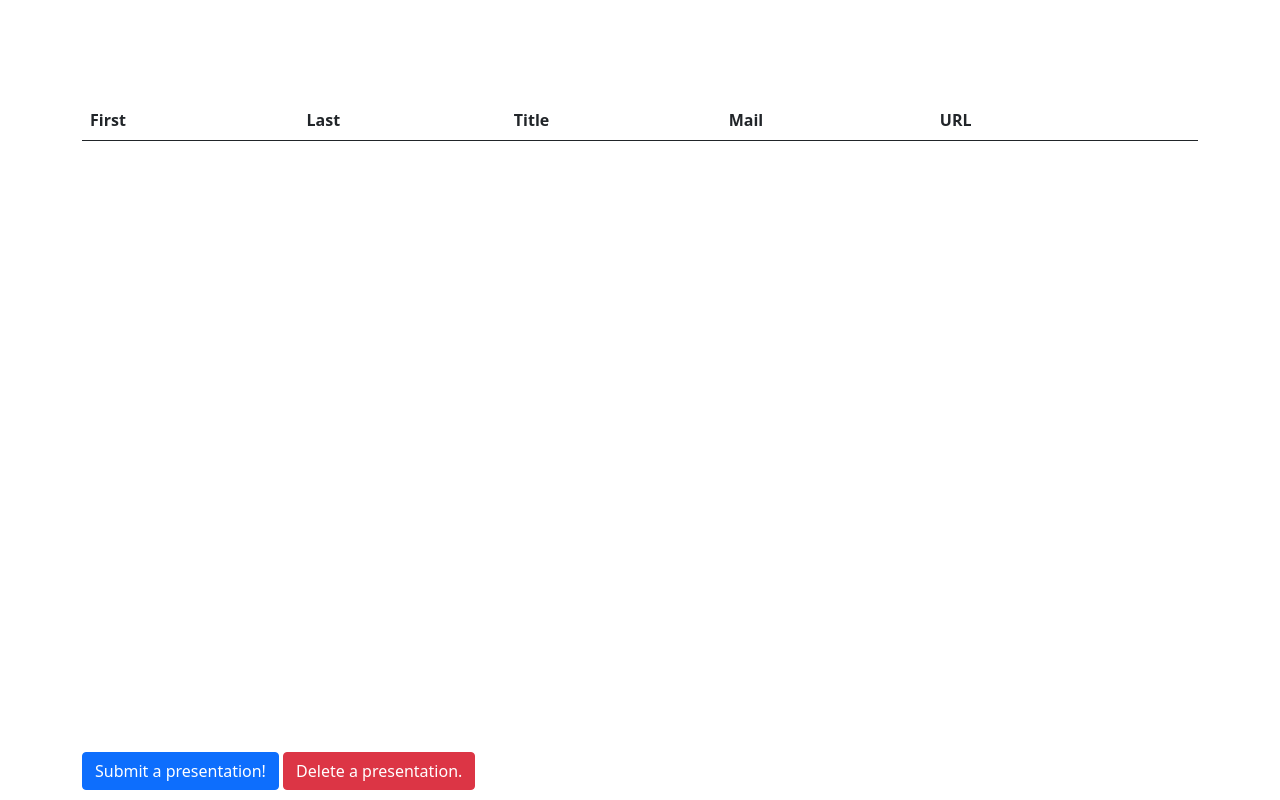
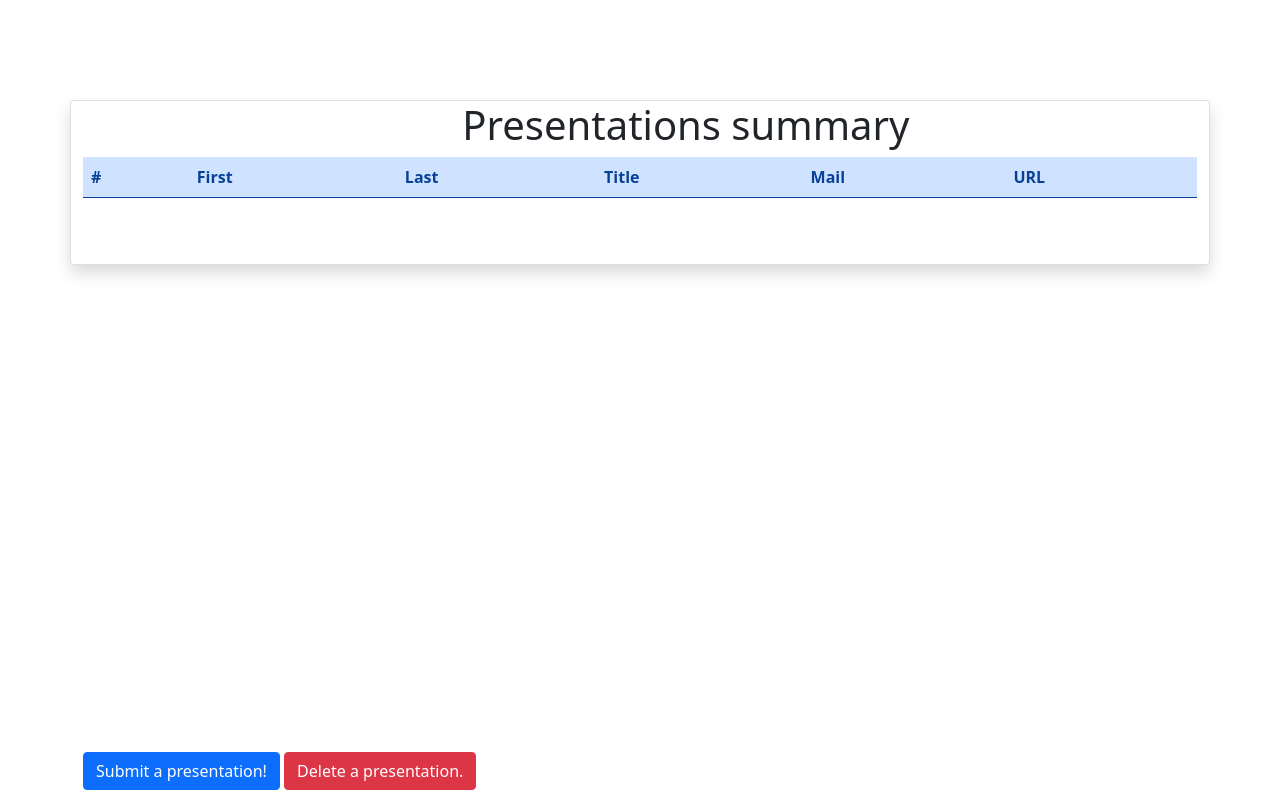
Before and after one commit to StroeD/localStorageTraining, a plain HTML site: page index.html in a window 1280 px wide. Drawn offline with nearby package versions, Linux system fonts and the light colour scheme.

Commit message:
idontknowwhatimdoing

```diff
--- a/index.html
+++ b/index.html
@@ -10,8 +10,9 @@
     <title>Local Storage</title>
 </head>
 <body>
-    <div class="container">
+
         <div class="row header"></div>
+        <div class="container card shadow">
         <div class="floating">
             <button type="button" class="btn btn-primary" data-bs-toggle="modal" data-bs-target="#submission">
                 Submit a presentation!
@@ -20,15 +21,20 @@
                 Delete a presentation.
             </button>
         </div>
-            <table class="table">
-                <thead>
+        <div class="row justify-content-center">
+            <div class="col offset-md-4 h1">
+                Presentations summary
+            </div>
+        </div>
+            <table class="table css-serial">
+                <thead class="alert-primary">
                     <tr>
+                    <th scope="col">#</th>
                     <th scope="col">First</th>
                     <th scope="col">Last</th>
                     <th scope="col">Title</th>
                     <th scope="col">Mail</th>
                     <th scope="col">URL</th>
-                    <th scope="col"></th>
                     </tr>
                 </thead>
                 <tbody id="tbody">
@@ -50,12 +56,12 @@
                             <div class="">
                                 <form class="col-md-8 offset-md-2">
                                     <div class="mb-3">
+                                        <label for="firstName" class="form-label">Prénom</label>
+                                        <input type="text" class="form-control" id="firstName">
+                                    </div>
+                                    <div class="mb-3">
                                         <label for="lastName" class="form-label">Nom</label>
                                         <input type="text" class="form-control" id="lastName">
-                                    </div>
-                                    <div class="mb-3">
-                                        <label for="firstName" class="form-label">Prénom</label>
-                                        <input type="text" class="form-control" id="firstName">
                                     </div>
                                     <div class="mb-3">
                                         <label for="title" class="form-label">Title</label>
--- a/public/assets/css/styles.css
+++ b/public/assets/css/styles.css
@@ -20,3 +20,11 @@ img{
 #blank{
     height:50px;
 }
+.css-serial {
+    counter-reset: serial-number; /* Set the serial number counter to 0 */
+}
+
+.css-serial td:first-child:before {
+    counter-increment: serial-number; /* Increment the serial number counter */
+    content: counter(serial-number); /* Display the counter */
+}
--- a/public/assets/js/script.js
+++ b/public/assets/js/script.js
@@ -2,7 +2,7 @@ if (localStorage.getItem('pres')!=null){
     var presentations=JSON.parse(localStorage.getItem('pres'));
 } else {
     var presentations = [];
-    localstorage.clear();
+    localStorage.clear();
 }
 let tableparse = JSON.parse(localStorage.getItem('pres'))
 function submit(){
@@ -29,6 +29,7 @@ localStorage.clear();
     tableContent.forEach(e=>{
     document.getElementById('tbody').innerHTML+=`
     <tr>
+    <td></td>
     <td>${e[0]}</td>
     <td>${e[1]}</td>
     <td>${e[2]}</td>
```
